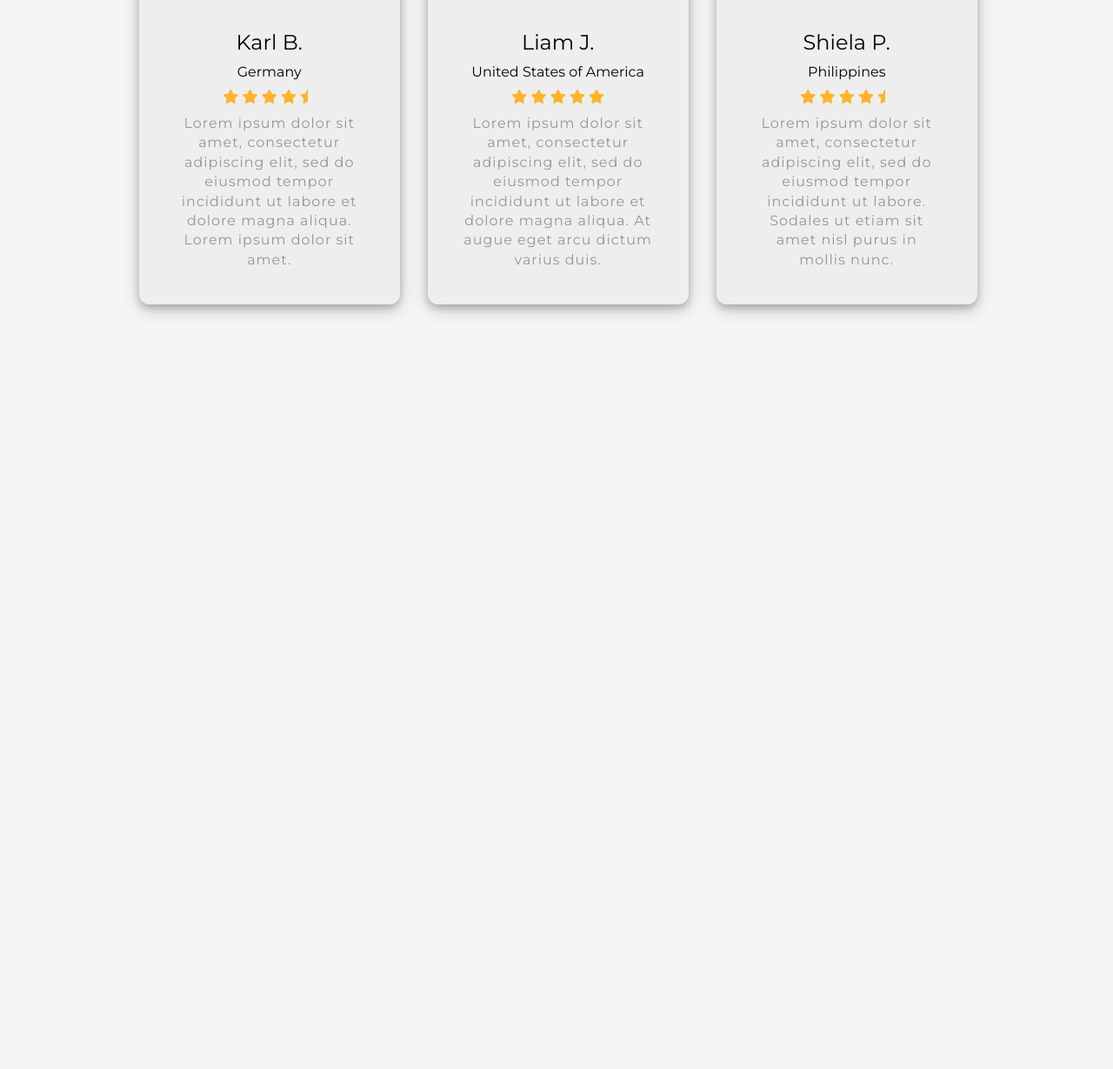
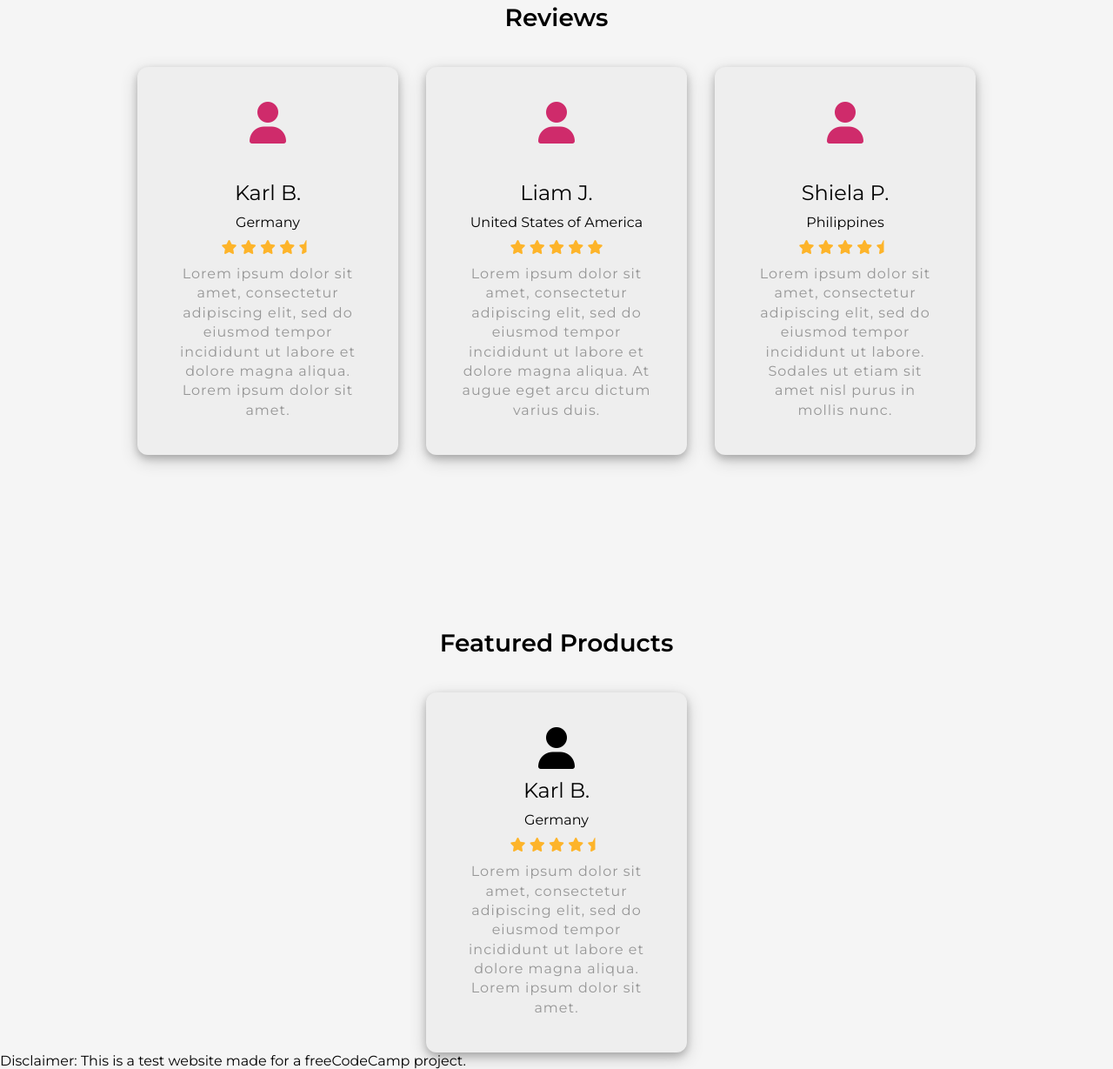
Before and after one commit to DLitaoen/fCC-Product-Landing-Page, a plain HTML site: page index.html in a window 1280 px wide. Shown: the part 1399-2628 px from the top of the page at 87% size. Before the commit the page ends 1848 px from the top, so only its background shows below. Drawn offline with Linux system fonts and the light colour scheme.

Commit message:
Added progress for the products section

```diff
--- a/index.html
+++ b/index.html
@@ -66,8 +66,9 @@
             </div>
             <iframe width="560" height="315" src="https://www.youtube.com/embed/Qzw8LuUsKJ4?si=KqeZd68P6whr5EYG" title="YouTube video player" frameborder="0" allow="accelerometer; autoplay; clipboard-write; encrypted-media; gyroscope; picture-in-picture; web-share" allowfullscreen></iframe>
         </section>
+        <p class="spacer" id="reviews-spacer">.</p>
+        <h3>Reviews</h3>
         <section id="reviews">
-            <p class="spacer" id="reviews-spacer">.</p>
             <div class="review-container">
                 <div class="review-body">
                     <div class="user-logo">
@@ -120,12 +121,30 @@
                 </div>
             </div>
         </section>
+        <p class="spacer" id="products-spacer">.</p>
+        <h3>Featured Products</h3>
         <section id="products">
-            <p class="spacer" id="products-spacer">.</p>
+            <div class="product-container">
+                <div class="product-body">
+                    <div class="user-logo">
+                        <i class="fa-solid fa-user fa-3x"></i>
+                    </div>
+                    <div class="user-name">Karl B.</div>
+                    <div class="user-location">Germany</div>
+                    <div class="user-rating">
+                        <i class="fa-solid fa-star"></i>
+                        <i class="fa-solid fa-star"></i>
+                        <i class="fa-solid fa-star"></i>
+                        <i class="fa-solid fa-star"></i>
+                        <i class="fa-solid fa-star-half"></i>
+                   </div>
+                   <div class="user-review">Lorem ipsum dolor sit amet, consectetur adipiscing elit, sed do eiusmod tempor incididunt ut labore et dolore magna aliqua. Lorem ipsum dolor sit amet.</div>
+                </div>
+            </div>
         </section>
     </main>
     <footer>
-
+        <p>Disclaimer: This is a test website made for a freeCodeCamp project.</p>
     </footer>
 </body>
 </html>
--- a/styles/styles.css
+++ b/styles/styles.css
@@ -9,6 +9,13 @@ body {
     color: black;
     font-family: 'Montserrat', sans-serif;
     font-size: 16px;
+}
+
+h3 {
+    font-size: 28px;
+    font-weight: 600;
+    margin: 0 auto;
+    margin-bottom: 40px;
 }
 
 header {
@@ -181,16 +188,65 @@ header {
     display: flex;
     flex-direction: row;
     justify-content: center;
+    margin-bottom: 100px;
 }
 
 .review-container {
     margin: 0 1rem;
     max-width: 300px;
     flex: 1;
+}
+
+.review-body {
+    background-color: rgb(238, 238, 238);
+    padding: 2.5rem;
+    border-radius: 12px;
+    box-shadow: 0 4px 8px 0 rgba(0, 0, 0, 0.2), 0 6px 20px 0 rgba(0, 0, 0, 0.19);
+}
+
+#reviews .user-logo {
+    height: 80px;
+    width: 80px;
+    color: #cf2b6b;
+    margin: 0 auto;
+}
+
+.user-name {
+    font-size: 24px;
+    margin: 10px 0;
+}
+
+.user-location {
+    color: black;
+}
+
+.user-rating {
+    color: rgb(253, 180, 42);
+    margin: 10px 0;
+}
+
+.user-review {
+    max-width: 280px;
+    line-height: 1.4;
+    letter-spacing: 1px;
+    color: rgb(150, 150, 150);
+}
+
+#products {
+    margin: 0 auto;
+    display: flex;
+    flex-direction: row;
+    justify-content: center;
+}
+
+.product-container {
+    margin: 0 1rem;
+    max-width: 300px;
+    flex: 1;
 
 }
 
-.review-body {
+.product-body {
     background-color: rgb(238, 238, 238);
     padding: 2.5rem;
     border-radius: 12px;
```
